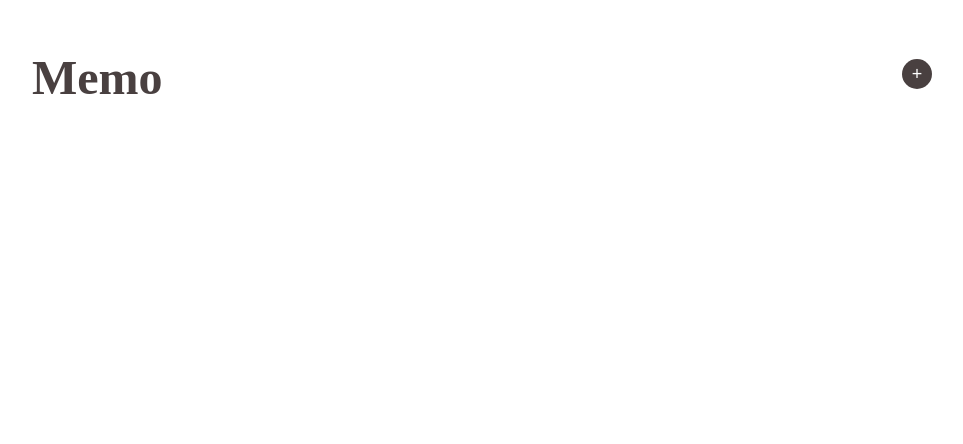
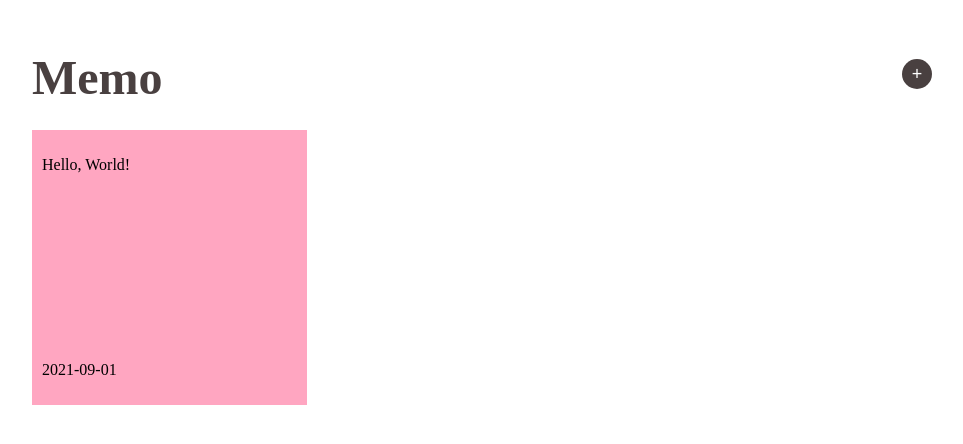
Before and after one commit to luthfizone/sticky-note-vue, a Vue app: page / in a window 1280 px wide. Shown: the top 444 px of the page, without its empty margins (158-1121 px from the left). Built offline with nearby package versions, Linux system fonts and the light colour scheme.

Commit message:
feat: give default initial value from memos

```diff
--- a/src/App.vue
+++ b/src/App.vue
@@ -8,7 +8,14 @@ const showForm = ref(false);
 const newMemo = ref("");
 
 // save all memo
-const memos = ref([]);
+const memos = ref([
+  {
+    id: 1,
+    content: "Hello, World!",
+    date: "2021-09-01",
+    backgroundColor: "#ffa6c1",
+  },
+]);
 
 // save function
 function addMemo() {
```
